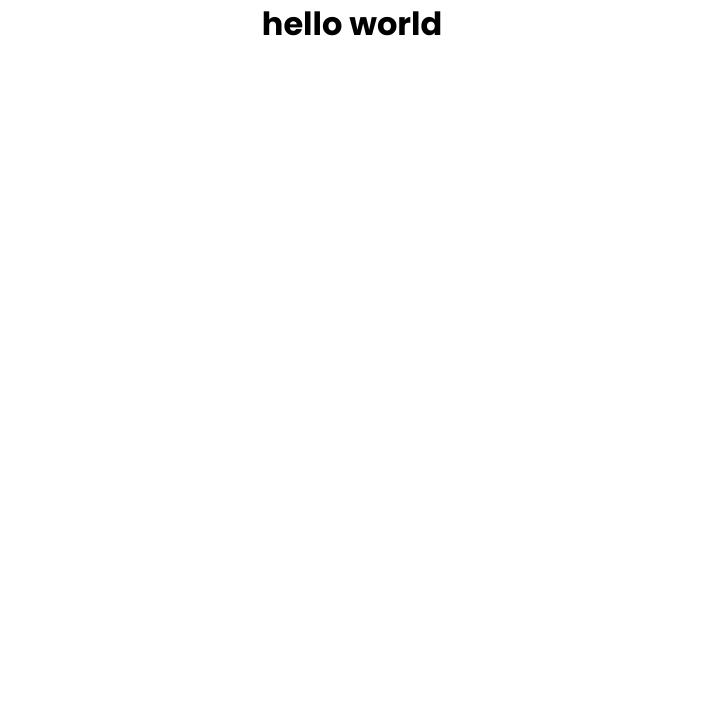
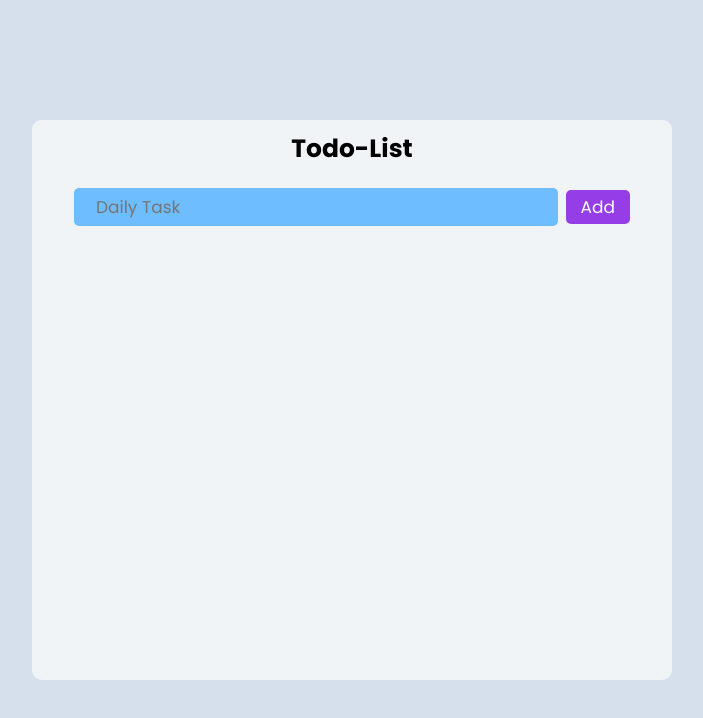
Before and after one commit to DAVIDSUSAIRAJ/todo-react-app, a React (Create React App) app: page / in a window 1280 px wide. Shown: the top 718 px of the page, without its empty margins (288-991 px from the left). Built offline with nearby package versions, Linux system fonts and the light colour scheme.

Commit message:
react-todo-app completed

```diff
--- a/package.json
+++ b/package.json
@@ -6,6 +6,7 @@
     "@testing-library/jest-dom": "^5.16.1",
     "@testing-library/react": "^12.1.2",
     "@testing-library/user-event": "^13.5.0",
+    "node-sass": "^7.0.1",
     "react": "^17.0.2",
     "react-dom": "^17.0.2",
     "react-scripts": "5.0.0",
--- a/public/index.html
+++ b/public/index.html
@@ -1,14 +1,12 @@
 <!DOCTYPE html>
 <html lang="en">
+
 <head>
   <meta charset="utf-8" />
   <link rel="icon" href="%PUBLIC_URL%/favicon.ico" />
   <meta name="viewport" content="width=device-width, initial-scale=1" />
   <meta name="theme-color" content="#000000" />
-    <meta
-      name="description"
-      content="Web site created using create-react-app"
-    />
+  <meta name="description" content="Web site created using create-react-app" />
   <link rel="apple-touch-icon" href="%PUBLIC_URL%/logo192.png" />
   <!--
       manifest.json provides metadata used when your web app is installed on a
@@ -25,7 +23,11 @@
       Learn how to configure a non-root public URL by running `npm run build`.
     -->
   <title>React App</title>
+  <!-- FONTAWESOME ICONS -->
+  <script src="https://kit.fontawesome.com/0d50cf0641.js" crossorigin="anonymous"></script>
+  <!-- END FONTAWESOME ICONS -->
 </head>
+
 <body>
   <noscript>You need to enable JavaScript to run this app.</noscript>
   <div id="root"></div>
@@ -40,4 +42,5 @@
       To create a production bundle, use `npm run build` or `yarn build`.
     -->
 </body>
+
 </html>
--- a/src/App.js
+++ b/src/App.js
@@ -1,11 +1,12 @@
+import TodoApp from "./components/Todo";
 
-import "./App.css";
+import "./App.scss";
 
 function App() {
   return (
     <div className="App">
       <header className="App-header">
-        <h1>hello world</h1>
+        <TodoApp />
       </header>
     </div>
   );
--- a/src/App.css
+++ b/src/App.scss
@@ -10,6 +10,3 @@
   box-sizing: border-box;
   font-family: 'Poppins', sans-serif;
 }
-.App {
-  text-align: center;
-}
--- /dev/null
+++ b/src/components/Todo.js
@@ -0,0 +1,153 @@
+import { useState, useEffect } from "react";
+
+import "../scss/Todo.scss";
+
+function TodoApp(params) {
+  const [todoname, setTodoname] = useState("");
+  const [todolist, setTodolist] = useState([]);
+
+  //   TODO INPUT VALUE GET
+  const updateTodoname = (e) => {
+    const value = e.target.value;
+
+    setTodoname(value);
+  };
+  // END TODO INPUT VALUE GET
+
+  //START INPUT VALUE PUSH IN ARRAY OF OBJECT
+  const clickAdd = () => {
+    if (todoname != "") {
+      setTodolist([...todolist, { name: todoname, isCompleted: false }]);
+      setTodoname("");
+    }
+  };
+  // END INPUT VALUE PUSH IN ARRAY OF OBJECT
+  console.log(todolist);
+
+  // LINTTHROUGH STYLE
+
+  const handleMark = (index) => {
+    const newtodolist = [...todolist];
+
+    if (newtodolist[index].isCompleted) {
+      newtodolist[index].isCompleted = false;
+    } else {
+      newtodolist[index].isCompleted = true;
+    }
+    setTodolist(newtodolist);
+  };
+  // END LINETHROUGH STYLE
+
+  // START DELETE LIST
+
+  const handleDelete = (index) => {
+    const newtodolist = [...todolist];
+    newtodolist.splice(index, 1);
+    setTodolist(newtodolist);
+  };
+
+  // END DELET LIST
+  // SIDE EFFECT CALL FUNCTION
+  // 2 USEEFFECT WORK AAGUM,  SECOND ONE BEST PRACTISE;
+  // useEffect(() => {
+  //   window.addEventListener("keydown", handleKeypress);
+  // });
+  useEffect(() => {
+    window.addEventListener("keydown", handleKeypress);
+  }, [clickAdd]);
+
+  // END USEEFFECT TO ENTERKEY
+
+  // KEYPRESSCODE GET AND ONCLICK FUNCTION ADDED
+
+  const handleKeypress = (e) => {
+    //it triggers by pressing the enter key
+    if (e.keyCode === 13) {
+      clickAdd();
+    }
+  };
+  // END KEYPRESSCODE GET AND ONCLICK FUNCTION ADDED
+
+  return (
+    <div>
+      <div className="container">
+        <div className="todo">
+          {/* TITLE */}
+          <div className="todo-title">
+            <h4>Todo-List</h4>
+          </div>
+          {/* END TITLE */}
+          {/* START INPUT AND BTN */}
+          <div className="todo-input">
+            <input
+              type="text"
+              placeholder="Daily Task"
+              className="todo-input-text"
+              value={todoname}
+              onChange={updateTodoname}
+            ></input>
+
+            <button
+              className="todo-input-btn"
+              onClick={clickAdd}
+              onKeyPress={handleKeypress}
+            >
+              <span className="btn-text">Add</span>
+            </button>
+          </div>
+          {/* END INPUT AND BTN */}
+          {/* demo */}
+          <div className="todo-list--items">
+            {todolist.map((item, i) => (
+              <div>
+                <div className="todo-list">
+                  <div className="todo-list--item">
+                    <div className="todovalue">
+                      <p
+                        onClick={() => handleMark(i)}
+                        className={item.isCompleted ? "linethrough" : "line"}
+                      >
+                        {item.name}
+                      </p>
+                    </div>
+                    <div className="todoicons">
+                      <div className="todo-fa-icons">
+                        {item.isCompleted ? (
+                          <span className="faTime">
+                            <i class="fas fa-times-circle"></i>
+                          </span>
+                        ) : (
+                          <span className="faCheck">
+                            <i class="fas fa-check-circle"></i>
+                          </span>
+                        )}
+                        <span onClick={() => handleMark(i)} className="facheck">
+                          {item.isCompleted ? (
+                            <span className="check">Check</span>
+                          ) : (
+                            <span className="uncheck">Uncheck</span>
+                          )}
+                        </span>
+                      </div>
+                      <div
+                        className="todo-del-icons"
+                        onClick={() => handleDelete(i)}
+                      >
+                        <span>
+                          <i class="far fa-trash-alt"></i>
+                        </span>
+                      </div>
+                    </div>
+                  </div>
+                </div>
+              </div>
+            ))}
+          </div>
+          {/* end deom */}
+        </div>
+      </div>
+    </div>
+  );
+}
+
+export default TodoApp;
--- /dev/null
+++ b/src/scss/Todo.scss
@@ -0,0 +1,166 @@
+.container {
+  background-color: #d5e0ec;
+  width: 100vw;
+  height: 100vh;
+  display: flex;
+  justify-content: center;
+  align-items: center;
+
+  .todo {
+    width: 50vw;
+    height: 70vh;
+    background-color: #f1f4f6;
+    border-radius: 10px;
+    overflow: hidden;
+
+    &-title {
+      text-align: center;
+      padding: 10px;
+      font-size: 25px;
+      background-color: #f1f4f6;
+    }
+    &-input {
+      width: 90%;
+      // background-color: #1d99ff;
+      border-radius: 5px;
+      padding: 10px;
+      display: flex;
+      justify-content: space-between;
+      align-items: center;
+      margin: auto;
+
+      &-text {
+        // flex-grow: 1;
+        // margin: 0px 5px;
+        // margin-left: 40px;
+        font-size: 17px;
+        width: 87%;
+        border: 2px solid transparent;
+        transition: all 0.3s ease-in;
+        outline: none;
+        padding: 4px 20px;
+        border-radius: 5px;
+        color: white;
+        // background-color: #1d99ff;
+        background-color: #6ebeff;
+      }
+      &-text:focus {
+        border: 2px solid rgb(149, 61, 231);
+      }
+      &-btn {
+        // background-color: green;
+        padding: 4px 5px;
+        border-radius: 5px;
+        font-size: 17px;
+        border: none;
+        outline: none;
+        background-color: rgb(149, 61, 231);
+        color: white;
+        cursor: pointer;
+        // margin-right: 30px;
+        .btn-text {
+          padding: 10px;
+        }
+      }
+      &-btn:hover {
+        background-color: rgb(139, 46, 226);
+      }
+    }
+  }
+}
+
+.todo-list--items {
+  height: 280px;
+  overflow-y: scroll;
+  // background-color: #1d99ff;
+  padding: 10px;
+  padding: 4px 10px;
+  margin: auto;
+
+  // height: 500px;
+}
+
+.todo-list {
+  width: 95%;
+  border-radius: 5px;
+  padding: 5px 10px;
+  // background-color: rgb(78, 240, 3);
+  // color: rgb(234, 238, 234);
+  margin: auto;
+
+  &--item {
+    display: flex;
+    justify-content: space-between;
+    align-items: center;
+
+    // background-color: rgb(13, 188, 219);
+    border: 1px solid #49adff;
+    border-radius: 5px;
+    padding: 3px 15px;
+    overflow: hidden;
+    transform: translateX(8px);
+
+    .todovalue {
+      // color: red;
+      cursor: pointer;
+      // background-color: red;
+      .linethrough {
+        color: red;
+        font-size: 15px;
+        font-weight: 500;
+        text-decoration: line-through;
+        transition: all 0.3s linear;
+      }
+      .line {
+        font-size: 15px;
+        font-weight: 500;
+        transition: all 0.3s linear;
+        color: green;
+        cursor: pointer;
+      }
+    }
+    .todoicons {
+      display: flex;
+      color: blue;
+      .todo-fa-icons {
+        color: rgb(13, 14, 13);
+        // display: none;
+        position: relative;
+        .faCheck {
+          position: absolute;
+          top: 0px;
+          left: -120px;
+          color: green;
+        }
+        .faTime {
+          position: absolute;
+          top: 0px;
+          left: -120px;
+          color: red;
+        }
+        .facheck {
+          position: absolute;
+          left: -81px;
+          width: 60px;
+          background-color: rgb(44, 40, 40);
+          border-radius: 5px;
+          cursor: pointer;
+          .uncheck {
+            color: rgb(245, 241, 241);
+            font-size: 12px;
+            padding-left: 3px;
+          }
+          .check {
+            color: rgb(245, 245, 248);
+            font-size: 13px;
+            padding-left: 10px;
+          }
+        }
+      }
+      .todo-del-icons {
+        color: rgb(255, 0, 179);
+        cursor: pointer;
+      }
+    }
+  }
+}
```
Also changed, not shown: src/index.js (+5 -6 lines), src/index.scss (renamed from src/index.css), 1 other file (tests, documents, lock files or other folders). Lines whose indentation alone changed are shown as unchanged.
